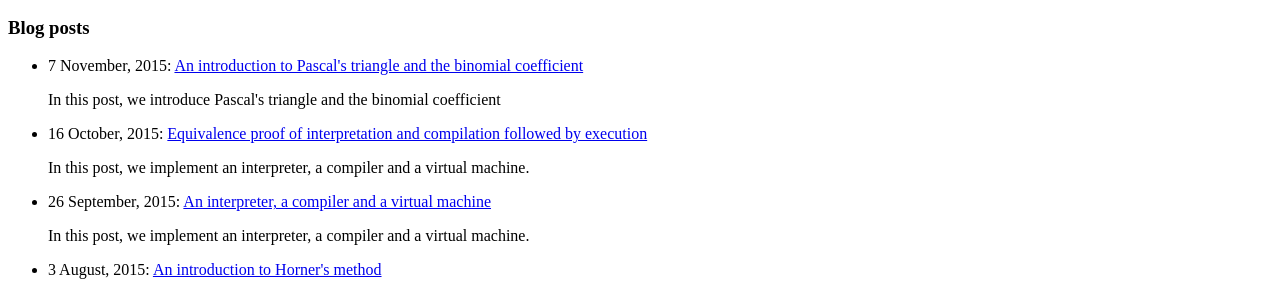
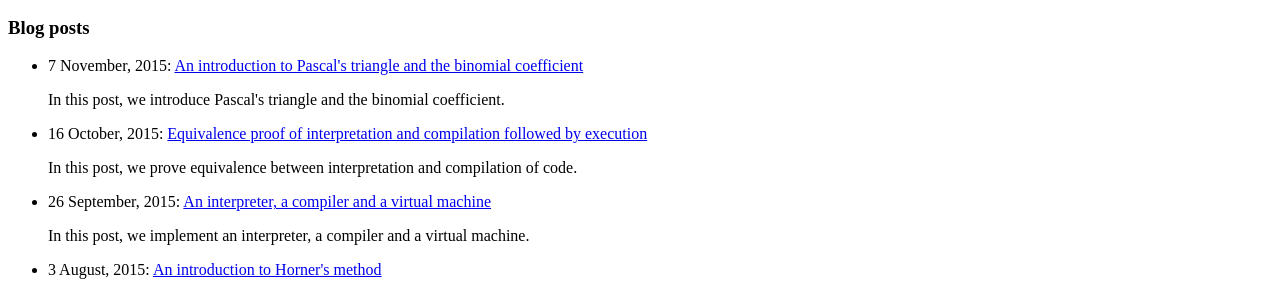
Before and after one commit to dragonwasrobot/dragonwasrobot.github.io, a Jekyll site: the page built from index.md, in a window 1280 px wide. Shown: the part 339-632 px from the top of the page. Built offline with Jekyll 4.4.1, drawn with Linux system fonts in a browser that asks for light colours; some web fonts are replaced.

Commit message:
Fixed summary texts

```diff
--- a/_posts/2015-10-16-equivalence-proof-of-interpretation-and-compilation-followed-by-execution.md
+++ b/_posts/2015-10-16-equivalence-proof-of-interpretation-and-compilation-followed-by-execution.md
@@ -2,8 +2,8 @@
 layout: post
 title: "Equivalence proof of interpretation<br/>and compilation followed by execution"
 category: mathematics
-description: "In this post, we implement an interpreter, a compiler and a
-virtual machine."
+description: "In this post, we prove equivalence between interpretation and
+compilation of code."
 tags: [Coq, Languages, Interpreters, Compilers, Virtual Machines]
 ---
 
```
Also changed, not shown: _posts/2015-11-07-an-introduction-to-pascal-s-triangle-and-the-binomial-coefficient.md (+1 -1 lines).
